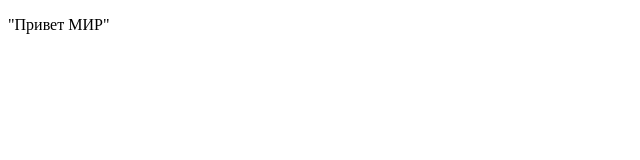
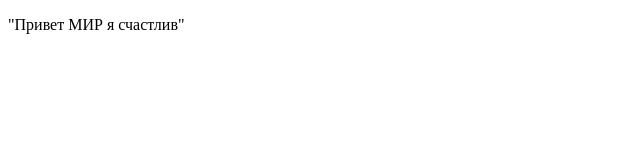
Before and after one commit to Fernandobukano/project, a plain HTML site: page index.html in a window 1280 px wide. Shown: the full height of the page, 0-640 px from the left. Drawn offline with Linux system fonts and the light colour scheme.

Commit message:
add test4

```diff
--- a/index.html
+++ b/index.html
@@ -8,7 +8,7 @@
 </head>
 <body>
 
-<p>"Привет МИР"</p>
+<p>"Привет МИР я счастлив"</p>
 
 
 
```
